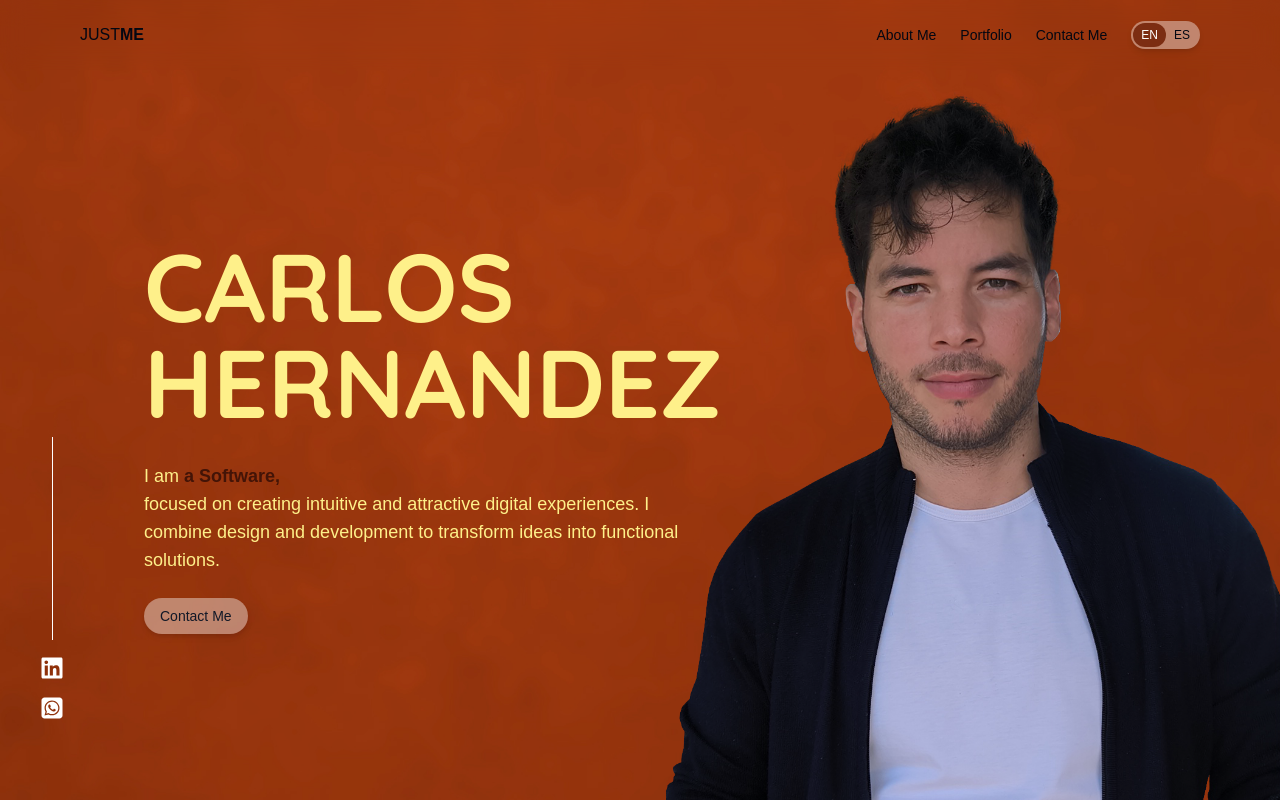
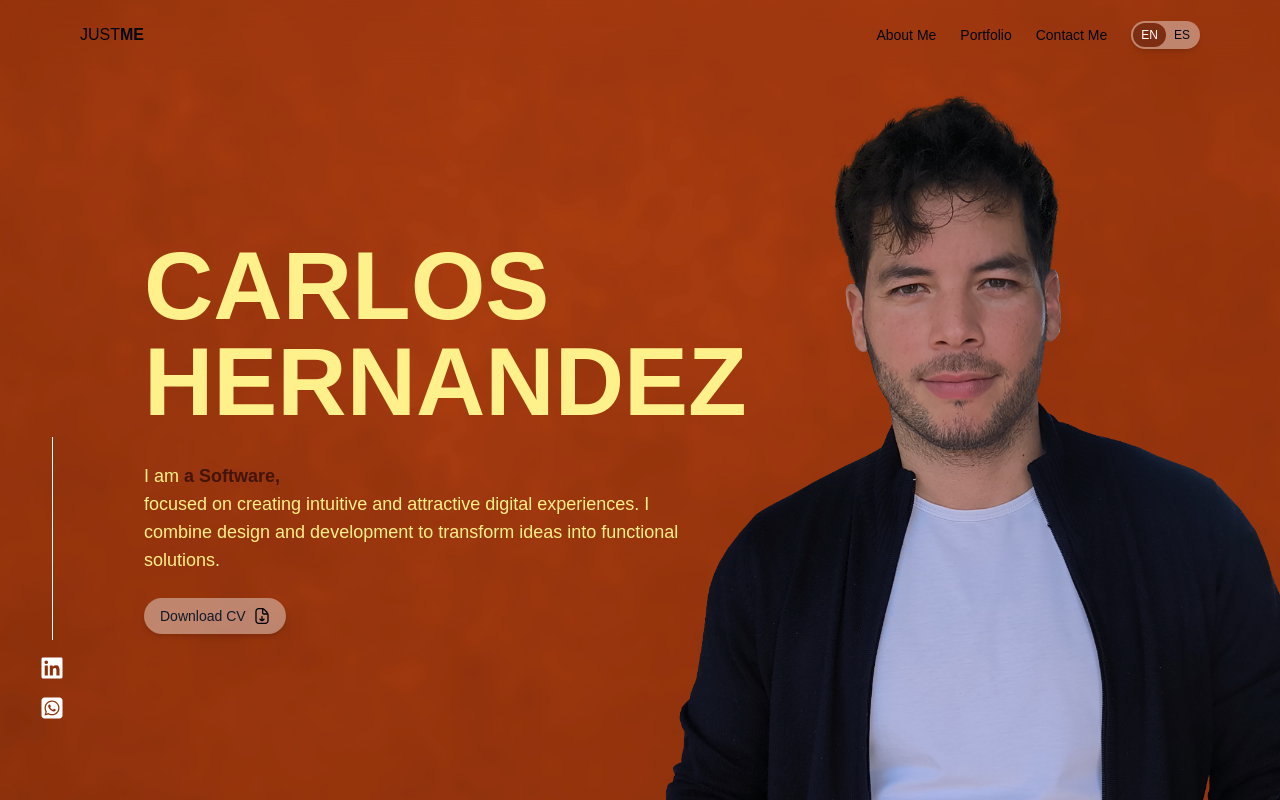
Before and after one commit to carlosjhr13/portfolio, a React (Vite) app: page / in a window 1280 px wide. Built offline with nearby package versions, Linux system fonts and the light colour scheme.

Commit message:
add download file

```diff
--- a/src/components/AboutMe.jsx
+++ b/src/components/AboutMe.jsx
@@ -181,6 +181,11 @@ export const AboutMe = () => {
               <div className="border-t-2 border-blue-600 col-span-3"></div>
             </div>
             <CurriculumItemData
+              year="2018 - Present"
+              company="Self-taught - (Udemy, Globant University, FreeCodeCamp) "
+              titlePosition="Frontend Developer"
+            />
+            <CurriculumItemData
               year="2008 - 2014"
               company="Instituto Superior de Diseño - ISDI"
               titlePosition="Visual Communication Designer "
--- a/src/components/Home.jsx
+++ b/src/components/Home.jsx
@@ -1,10 +1,10 @@
-import { useNavigate } from "react-router";
+// import { useNavigate } from "react-router";
 import { useTypewriter } from "../hooks/useTypewriter";
 import { useLanguage } from "../context/LanguageContext";
 import { translations } from "../translations/translations";
 
 export const Home = () => {
-  const navigate = useNavigate();
+  // const navigate = useNavigate();
   const { language } = useLanguage();
   const t = translations[language];
 
@@ -54,7 +54,7 @@ export const Home = () => {
         <section className="flex flex-1 xl:justify-center flex-col">
           <div className="info flex flex-col justify-between xl:justify-center gap-10 xl:gap-6 h-full">
             <div className="flex flex-col gap-8">
-              <h2 className="name text-yellow-200 text-5xl font-bold font-quicksand xl:text-8xl">
+              <h2 className="name text-yellow-200 text-5xl font-bold xl:text-8xl">
                 CARLOS <br />
                 HERNANDEZ
               </h2>
@@ -65,12 +65,27 @@ export const Home = () => {
                 {t.home.description}
               </div>
             </div>
-            <button
+            {/* <button
               className="px-4 py-2 rounded-full bg-white/40 hover:bg-white/50 shadow-md text-gray-900 md:w-fit text-sm xl:text-md"
               onClick={() => navigate("/contact")}
             >
               Contact Me
-            </button>
+            </button> */}
+
+            <div className="flex flex-col gap-4">
+              <a
+                href="./assets/cv.pdf"
+                download
+                className="flex items-center justify-center gap-2 px-4 py-2 rounded-full bg-white/40 hover:bg-white/50 shadow-md text-gray-900 md:w-fit text-sm xl:text-md"
+              >
+                {t.home.downloadCV}
+                <img
+                  className="w-4 h-4"
+                  src="./assets/icons/download.svg"
+                  alt="download"
+                />
+              </a>
+            </div>
           </div>
           <img
             className="h-[70%] md:h-[110%] absolute bottom-0 right-0 md:-bottom-40 lg:-bottom-20 self-end object-cover -z-10"
--- a/src/translations/translations.js
+++ b/src/translations/translations.js
@@ -12,6 +12,7 @@ export const translations = {
       description:
         "focused on creating intuitive and attractive digital experiences. I combine design and development to transform ideas into functional solutions.",
       contactButton: "Contact Me",
+      downloadCV: "Download CV",
     },
     portfolio: {
       categories: {
@@ -34,7 +35,6 @@ export const translations = {
         items: [
           "Location: Uruguay",
           "email: carlosjhr13@gmail.com",
-          "Language: Spanish - English B1",
           "Phone: +598 97 979 539",
         ],
       },
@@ -160,6 +160,7 @@ export const translations = {
       description:
         "enfocado en crear experiencias digitales intuitivas y atractivas. Combino diseño y desarrollo para transformar ideas en soluciones funcionales.",
       contactButton: "Contáctame",
+      downloadCV: "Descargar CV",
     },
     portfolio: {
       categories: {
```
Also changed, not shown: public/assets/icons/download.svg (added), 1 other file (tests, documents, lock files or other folders).
